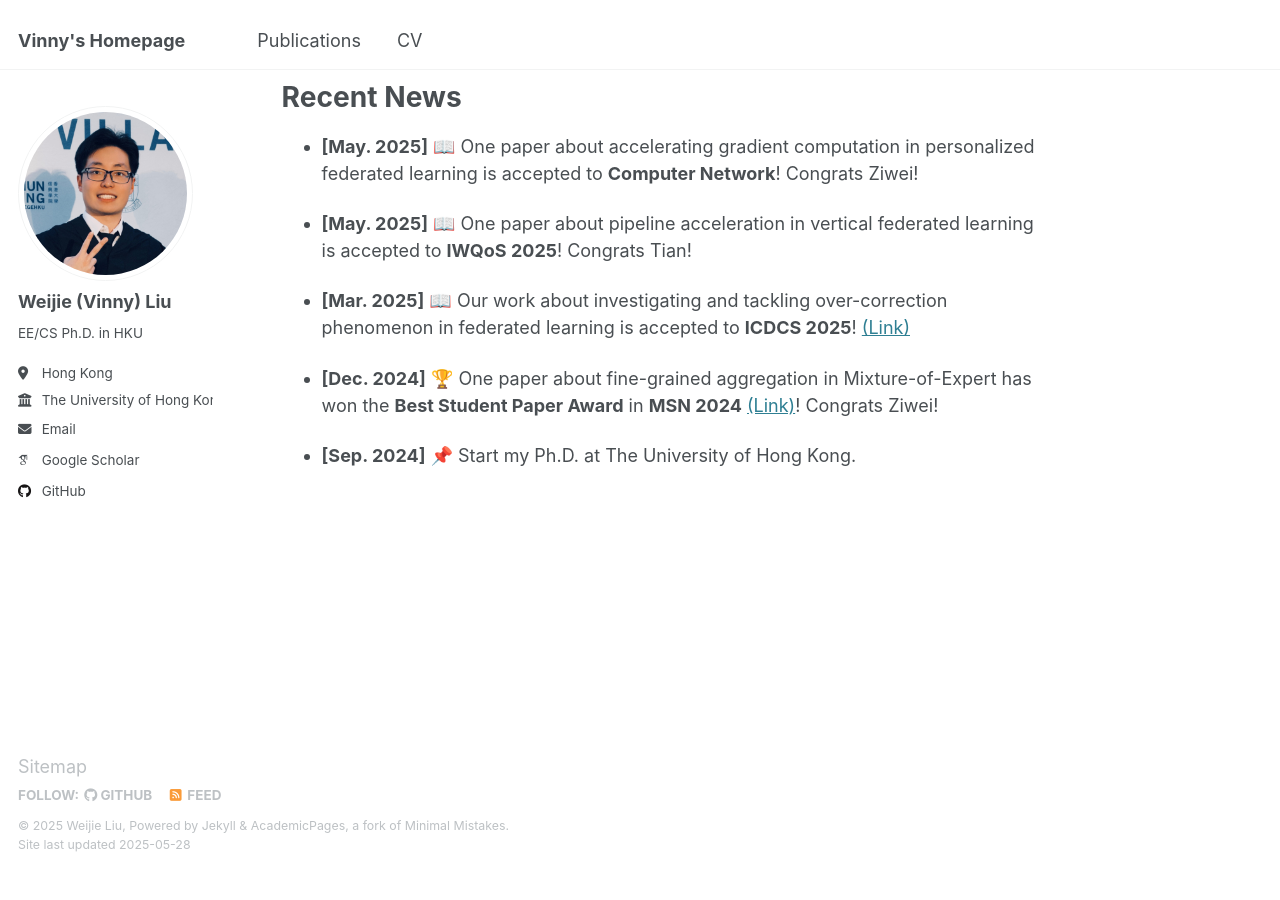
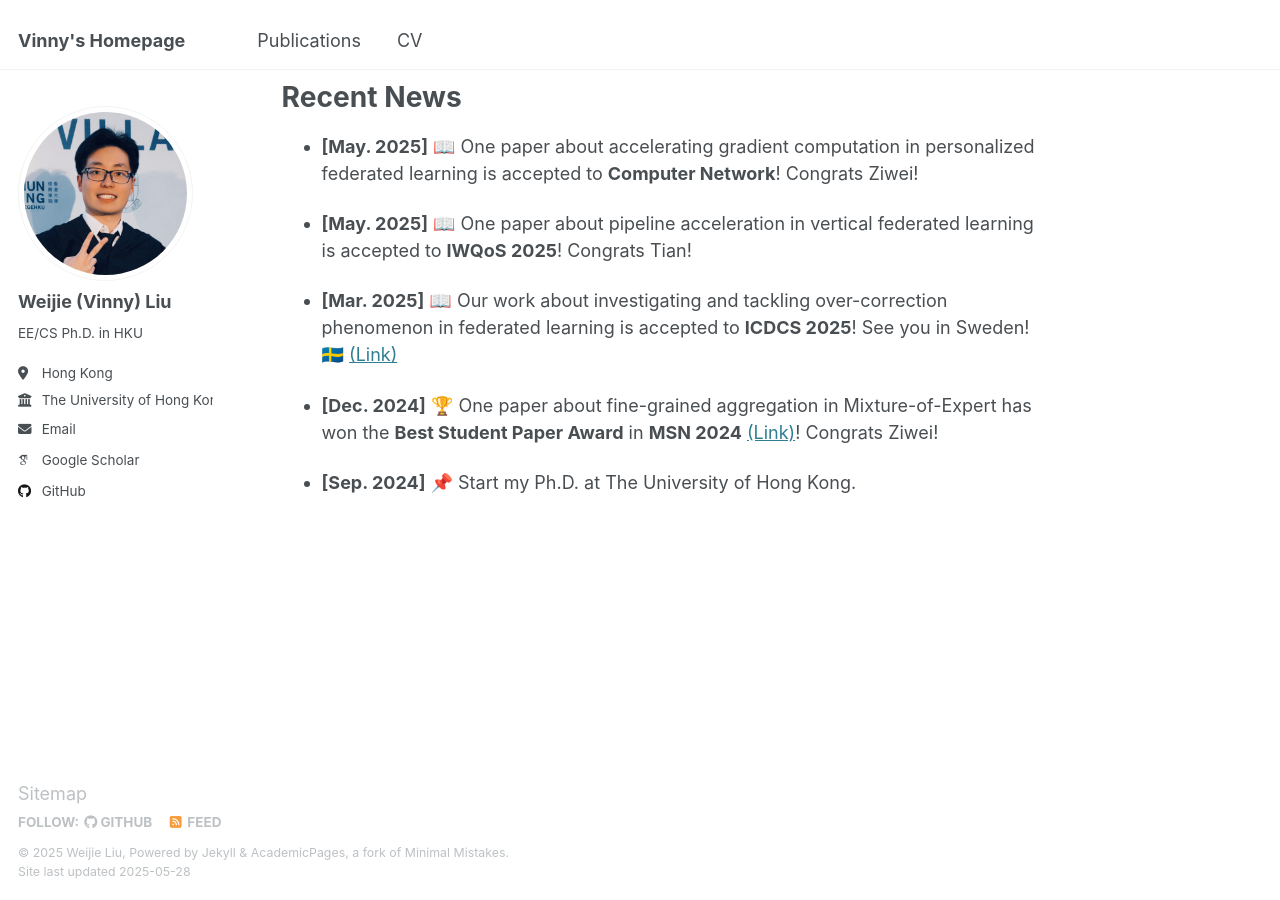
Before and after one commit to VinnyLiu0817/VinnyLiu0817.github.io, a Jekyll site: the page built from _pages/about.md, in a window 1280 px wide and 900 px high, scrolled down 517 px. Built offline with Jekyll 4.4.1, drawn with Linux system fonts in a browser that asks for light colours; emoji names are drawn with the system emoji font; some web fonts are replaced; before the commit the page ends 1390 px from its top, so only the background shows below that.

Commit message:
Fix some details

```diff
--- a/_pages/about.md
+++ b/_pages/about.md
@@ -22,7 +22,7 @@ Recent News
 
 * **[May. 2025]** :book: One paper about pipeline acceleration in vertical federated learning is accepted to **IWQoS 2025**! Congrats Tian!
 
-* **[Mar. 2025]** :book: Our work about investigating and tackling over-correction phenomenon in federated learning is accepted to **ICDCS 2025**! [(Link)](https://arxiv.org/abs/2504.17528)
+* **[Mar. 2025]** :book: Our work about investigating and tackling over-correction phenomenon in federated learning is accepted to **ICDCS 2025**! See you in Sweden! :sweden: [(Link)](https://arxiv.org/abs/2504.17528)
 
 * **[Dec. 2024]** :trophy: One paper about fine-grained aggregation in Mixture-of-Expert has won the **Best Student Paper Award** in **MSN 2024** [(Link)](https://arxiv.org/pdf/2411.02115)! Congrats Ziwei!
 
```
Also changed, not shown: 2 other files.
